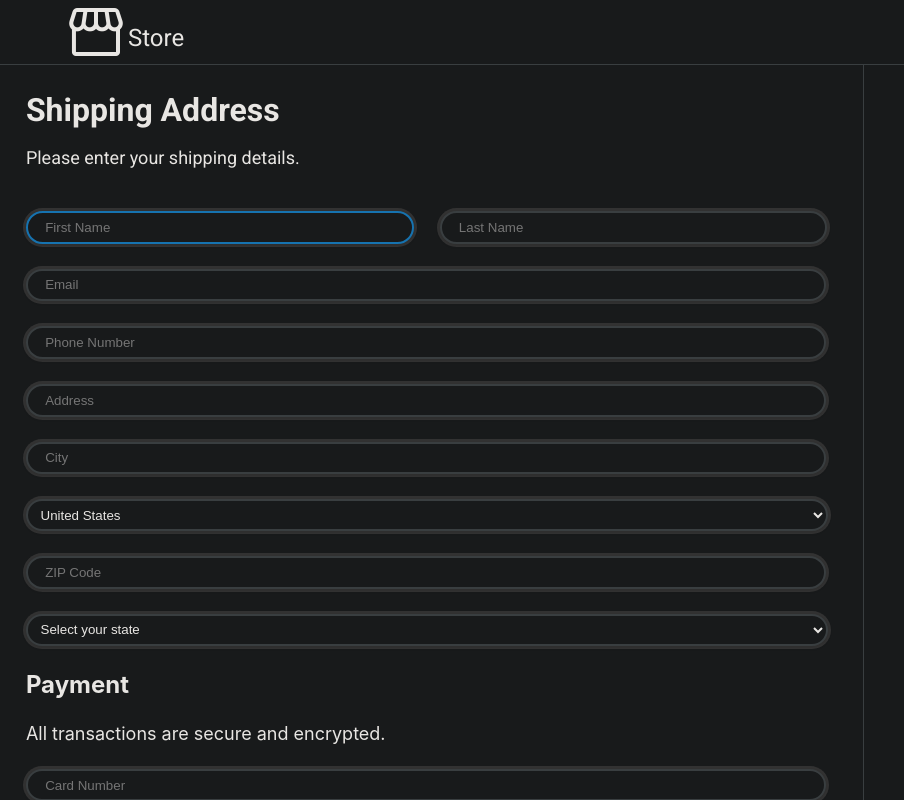
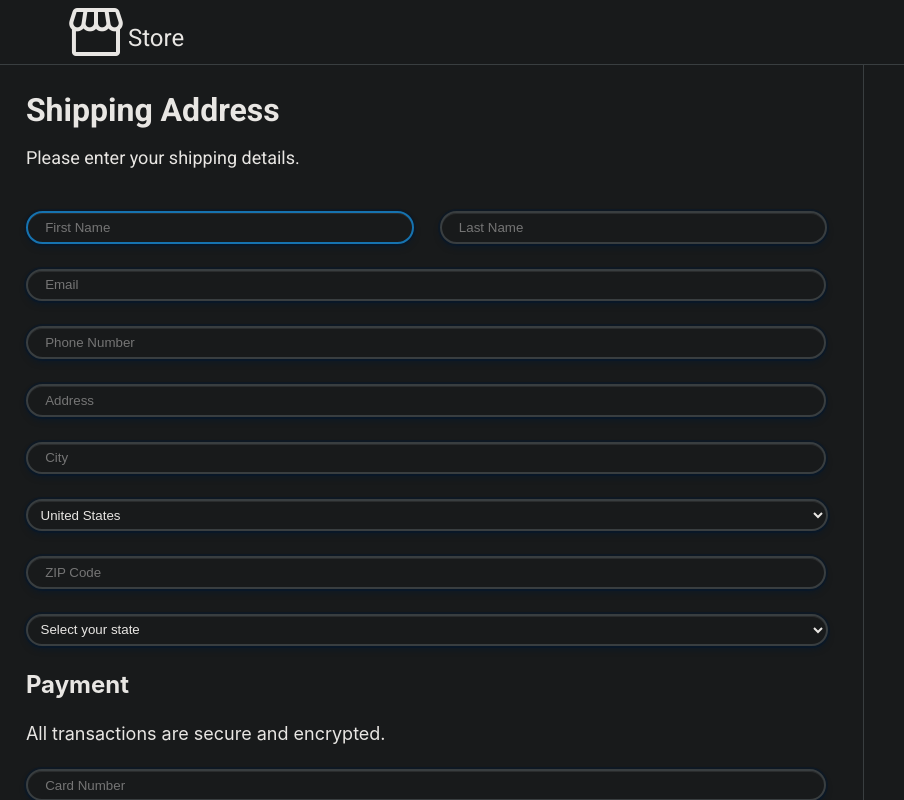
Before and after one commit to TroyWarez/basic-site, a React (Vite) app: page / in a window 1280 px wide. Shown: the top 800 px of the page, without its empty margins (0-904 px from the left). Built offline with nearby package versions, Linux system fonts and the light colour scheme.

Commit message:
box shadow

```diff
--- a/src/components/Input/Input.module.css
+++ b/src/components/Input/Input.module.css
@@ -10,7 +10,7 @@
     margin-top: 25px;
     padding-left: 2%;
     flex-wrap: nowrap;
-    box-shadow: rgba(0, 0, 0, 0.16) 0px 1px 4px, rgb(51, 51, 51) 0px 0px 0px 3px;
+    box-shadow: rgba(2, 24, 49, 0.4) 0px 0px 0px 2px, rgba(6, 24, 44, 0.65) 0px 4px 6px -1px, rgba(255, 255, 255, 0.08) 0px 1px 0px inset;
 }
 .input:focus {
     border: 2px solid #1673b0;
```
